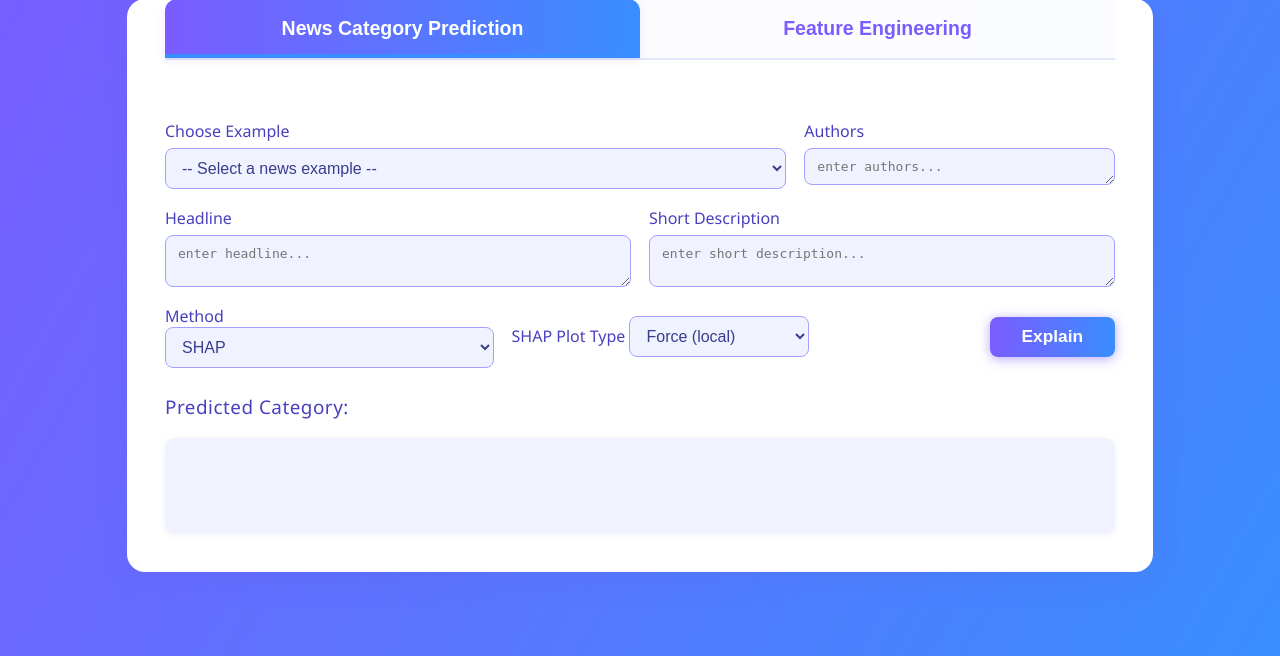
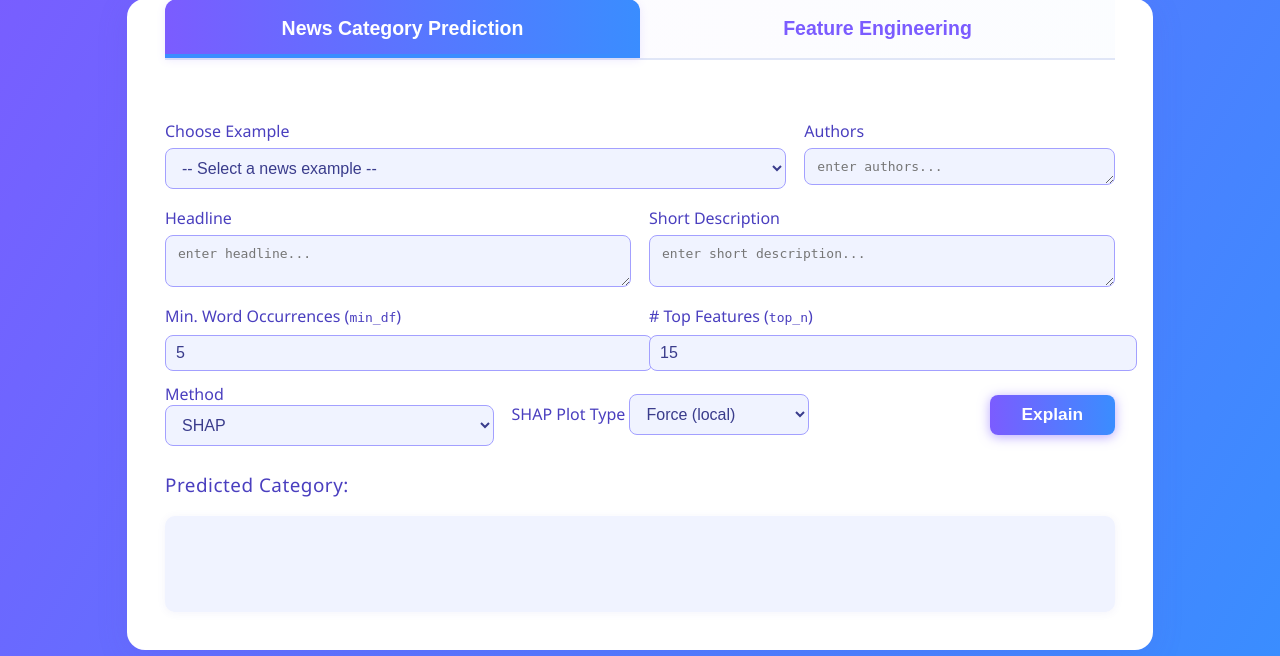
Before and after one commit to ayanahye/xui-news, a Flask app: page / in a window 1280 px wide. Shown: the part 144-800 px from the top of the page. Run offline with Flask 3, Linux system fonts and the light colour scheme; data that the repository does not hold is empty; parts of the project's set-up code (start-up, migrations or seed data) failed here and were passed over; some libraries are stand-ins or nearby versions.

Commit message:
accept additional params

```diff
--- a/app.py
+++ b/app.py
@@ -3,15 +3,7 @@ import pandas as pd
 from explanations.shap_explainer import ShapExplainer
 from explanations.lime_explainer import explain_with_lime
 import os
-
 app = Flask(__name__)
-
-# might be better to send this data to the explainers
-df = pd.read_json("News_Category_Dataset_v3.json", lines=True)
-df['combined_text'] = df['headline'] + " " + df['short_description'] + " " + df['authors'].fillna('')
-categories = df['category'].unique()
-selected_categories = pd.Series(categories).sample(n=3, random_state=42).tolist()
-df_sampled = df[df['category'].isin(selected_categories)].sample(n=500, random_state=42)
 
 shap_explainer = ShapExplainer()
 
@@ -26,13 +18,15 @@ def explain():
         combined_text = data['combined_text']
         method = data['method']
         plot_type = data.get('plot_type', 'force')
+        min_df = int(data.get('min_df', 5))
+        top_n = int(data.get('top_n', 15))
 
         if method == "SHAP":
-            result = shap_explainer.explain(combined_text, plot_type)
+            result = shap_explainer.explain(combined_text, plot_type=plot_type, min_df=min_df, top_n=top_n)
             if plot_type in ["beeswarm", "summary", "waterfall"]:
                 return Response(result["visualization"], mimetype='text/html')
         elif method == "LIME":
-            result = explain_with_lime(combined_text)
+            result = explain_with_lime(combined_text, min_df=min_df, num_features=top_n)
         else:
             result = {"error": "Invalid method"}
 
@@ -43,8 +37,26 @@ def explain():
         print(f"API Error: {str(e)}")
         return jsonify({"error": str(e)}), 500
 
+@app.route('/predict', methods=['POST'])
+def predict():
+    try:
+        data = request.json
+        combined_text = data['combined_text']
+        min_df = int(data.get('min_df', 5))
+        predicted_class = shap_explainer.predict_class(combined_text, min_df=min_df)
+        return jsonify({"predicted_class": predicted_class})
+    except Exception as e:
+        print(f"Prediction API Error: {str(e)}")
+        return jsonify({"error": str(e)}), 500
+
+# move down
 @app.route('/sampled_articles')
 def sampled_articles():
+    df = pd.read_json("News_Category_Dataset_v3.json", lines=True)
+    df['combined_text'] = df['headline'] + " " + df['short_description'] + " " + df['authors'].fillna('')
+    categories = df['category'].unique()
+    selected_categories = pd.Series(categories).sample(n=3, random_state=42).tolist()
+    df_sampled = df[df['category'].isin(selected_categories)].sample(n=500, random_state=42)
     articles = []
     per_category = 3
     for cat in selected_categories:
@@ -52,16 +64,5 @@ def sampled_articles():
         articles.extend(cat_articles[['headline', 'short_description', 'authors', 'category']].to_dict(orient='records'))
     return jsonify(articles)
 
-@app.route('/predict', methods=['POST'])
-def predict():
-    try:
-        data = request.json
-        combined_text = data['combined_text']
-        predicted_class = shap_explainer.predict_class(combined_text)
-        return jsonify({"predicted_class": predicted_class})
-    except Exception as e:
-        print(f"Prediction API Error: {str(e)}")
-        return jsonify({"error": str(e)}), 500
-
 if __name__ == "__main__":
     app.run(debug=True, port=5000)
--- a/explanations/lime_explainer.py
+++ b/explanations/lime_explainer.py
@@ -15,15 +15,30 @@ X = df_sampled['combined_text']
 y = df_sampled['category']
 le = LabelEncoder()
 y_encoded = le.fit_transform(y)
+class_names = le.classes_
 
-pipeline = make_pipeline(TfidfVectorizer(min_df=5), RandomForestClassifier())
-pipeline.fit(X, y_encoded)
-
-class_names = le.classes_
 explainer = LimeTextExplainer(class_names=class_names)
 
-def explain_with_lime(text_instance):
-    exp = explainer.explain_instance(text_instance, pipeline.predict_proba, num_features=6)
+_pipeline_cache = {}
+
+def get_lime_pipeline(min_df=5):
+    if min_df in _pipeline_cache:
+        return _pipeline_cache[min_df]
+    vectorizer = TfidfVectorizer(min_df=min_df)
+    pipeline = make_pipeline(vectorizer, RandomForestClassifier())
+    pipeline.fit(X, y_encoded)
+    _pipeline_cache[min_df] = (pipeline, vectorizer)
+    return pipeline, vectorizer
+
+# override the default min df and num features with user provided
+def explain_with_lime(text_instance, min_df=5, num_features=6):
+    pipeline, vectorizer = get_lime_pipeline(min_df)
+    # https://lime-ml.readthedocs.io/en/latest/lime.html
+    # additional params could add: num_samples (size of neighborhood to learn the linear model)
+    # potentially distance metrics
+    exp = explainer.explain_instance(
+        text_instance, pipeline.predict_proba, num_features=num_features
+    )
     html = exp.as_html()
     prediction = pipeline.predict([text_instance])[0]
     predicted_class = le.inverse_transform([prediction])[0]
--- a/templates/index.html
+++ b/templates/index.html
@@ -158,6 +158,30 @@
       margin-bottom: 12px;
       letter-spacing: 0.5px;
     }
+
+  .param-row {
+    margin-bottom: 0;
+    margin-top: 0;
+    gap: 18px;
+  }
+  .param-row input[type="number"] {
+    width: 100%;
+    padding: 8px 10px;
+    border: 1.5px solid #a3a0ff;
+    border-radius: 8px;
+    background: #f0f3ff;
+    font-size: 1em;
+    color: #3a3c8c;
+    margin-top: 2px;
+    margin-bottom: 2px;
+    transition: border 0.2s;
+  }
+  .param-row input[type="number"]:focus {
+    border-color: #3a5cff;
+    background: #fff;
+  }
+
+
     @media (max-width: 700px) {
       .dashboard-container { padding: 0 4vw 18px 4vw; }
       .form-row { flex-direction: column; gap: 0; }
@@ -197,6 +221,16 @@
         <div class="form-group">
           <label for="shortDescriptionInput">Short Description</label>
           <textarea id="shortDescriptionInput" rows="2" placeholder="enter short description..."></textarea>
+        </div>
+      </div>
+      <div class="form-row param-row">
+        <div class="form-group" style="flex:1">
+          <label for="minDfInput">Min. Word Occurrences (<code>min_df</code>)</label>
+          <input type="number" id="minDfInput" min="1" max="100" value="5" />
+        </div>
+        <div class="form-group" style="flex:1">
+          <label for="numFeaturesInput"># Top Features (<code>top_n</code>)</label>
+          <input type="number" id="numFeaturesInput" min="1" max="50" value="15" />
         </div>
       </div>
       <div class="actions-row">
@@ -289,11 +323,17 @@
       const combinedText = headline + " " + shortDescription + " " + authors;
       const method = document.getElementById("methodSelect").value;
       const plotType = document.getElementById("plotTypeSelect").value;
+      // addiitonal params added
+      const minDf = parseInt(document.getElementById("minDfInput").value, 10);
+      const topN = parseInt(document.getElementById("numFeaturesInput").value, 10);
+
       document.getElementById("visualization").innerHTML = "<span style='color:#4a3fbf'>Loading...</span>";
       const payload = {
         combined_text: combinedText,
         method: method,
-        plot_type: plotType
+        plot_type: plotType,
+        min_df: minDf,
+        top_n: topN
       };
       const response = await fetch('/explain', {
         method: 'POST',
```
Also changed, not shown: explanations/shap_explainer.py (+22 -9 lines).
